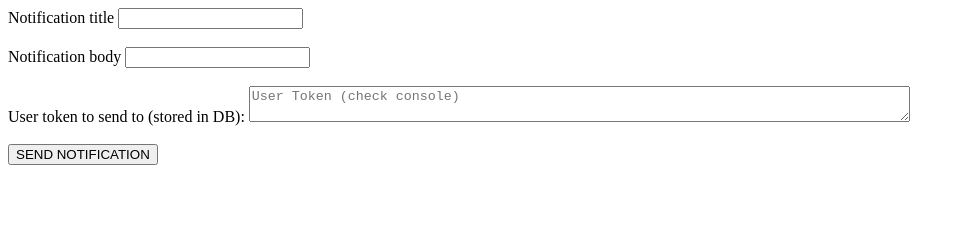
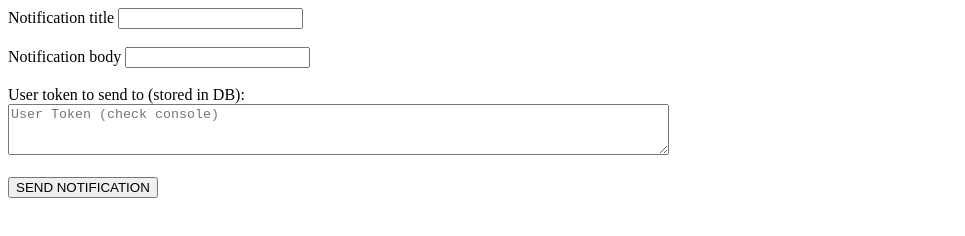
Before and after one commit to imadLASRI/FCM-test, a plain HTML site: page index.html in a window 1280 px wide. Shown: the whole page, without its empty margins (0-965 px from the left). Drawn offline with nearby package versions, Linux system fonts and the light colour scheme.

Commit message:
working exmpl for a single user

```diff
--- a/index.html
+++ b/index.html
@@ -15,11 +15,12 @@
     <br />
     <br />
     <label for="">User token to send to (stored in DB):</label>
+    <br />
     <textarea
       name="usertoken"
       id="usertoken"
       cols="80"
-      rows="2"
+      rows="3"
       placeholder="User Token (check console)"
     ></textarea>
     <br />
@@ -38,7 +39,7 @@
     <!-- <script src="https://www.gstatic.com/firebasejs/7.16.0/firebase-analytics.js"></script> -->
     <!-- <script src="https://www.gstatic.com/firebasejs/7.16.0/firebase-messaging.js"></script> -->
 
-    <script>
+    <!-- <script>
       if ("serviceWorker" in navigator) {
         window.addEventListener("load", function () {
           navigator.serviceWorker.register("/firebase-messaging-sw.js").then(
@@ -56,11 +57,6 @@
           );
         });
       }
-    </script>
-
-    <script>
-      //
-      console.log("EOF - index");
-    </script>
+    </script> -->
   </body>
 </html>
--- a/init-firebase.js
+++ b/init-firebase.js
@@ -57,7 +57,7 @@ messaging.onTokenRefresh(() => {
 
 // display the recieved msg ON THE PAGE if page is open
 messaging.onMessage(function (payload) {
-  console.log("onMessage payload : ", payload);
+  console.log("onMessage payload (if page is open): ", payload);
 });
 
 //
```
